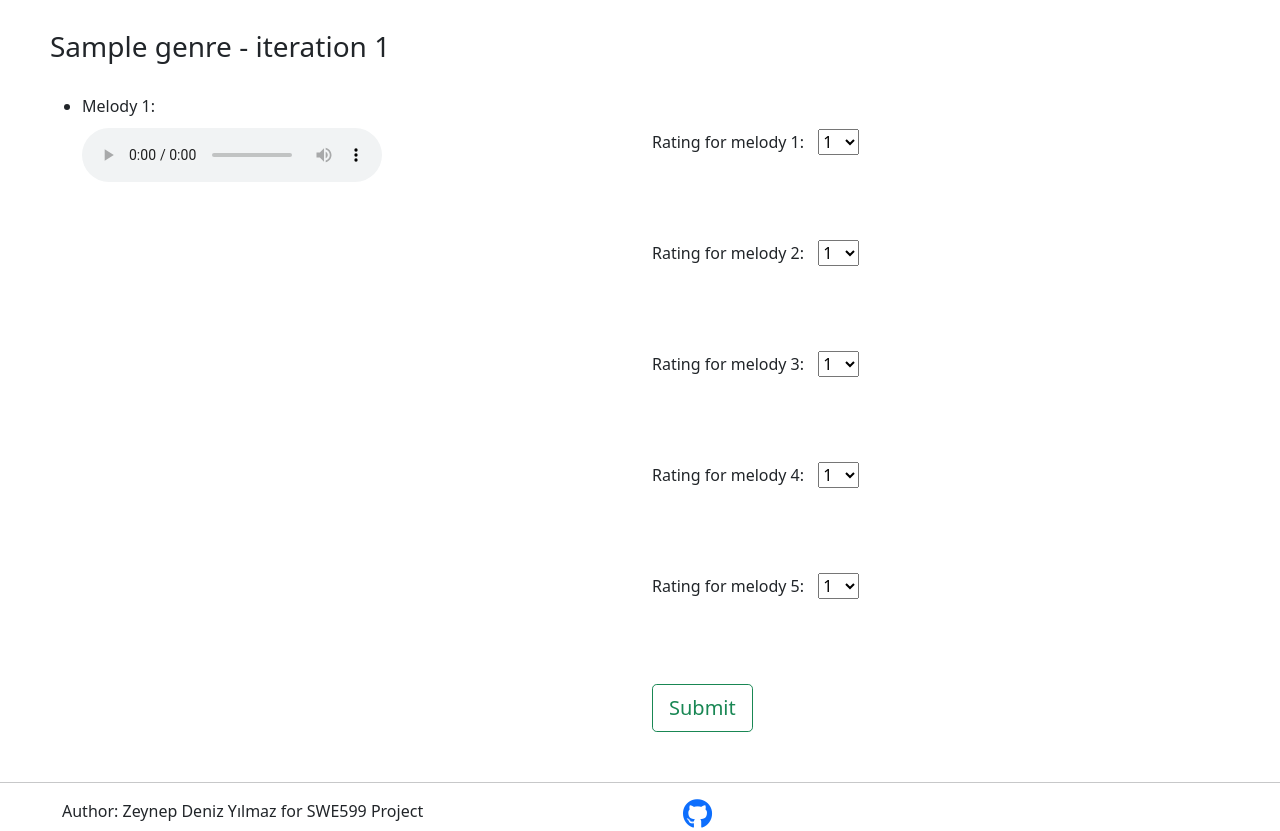
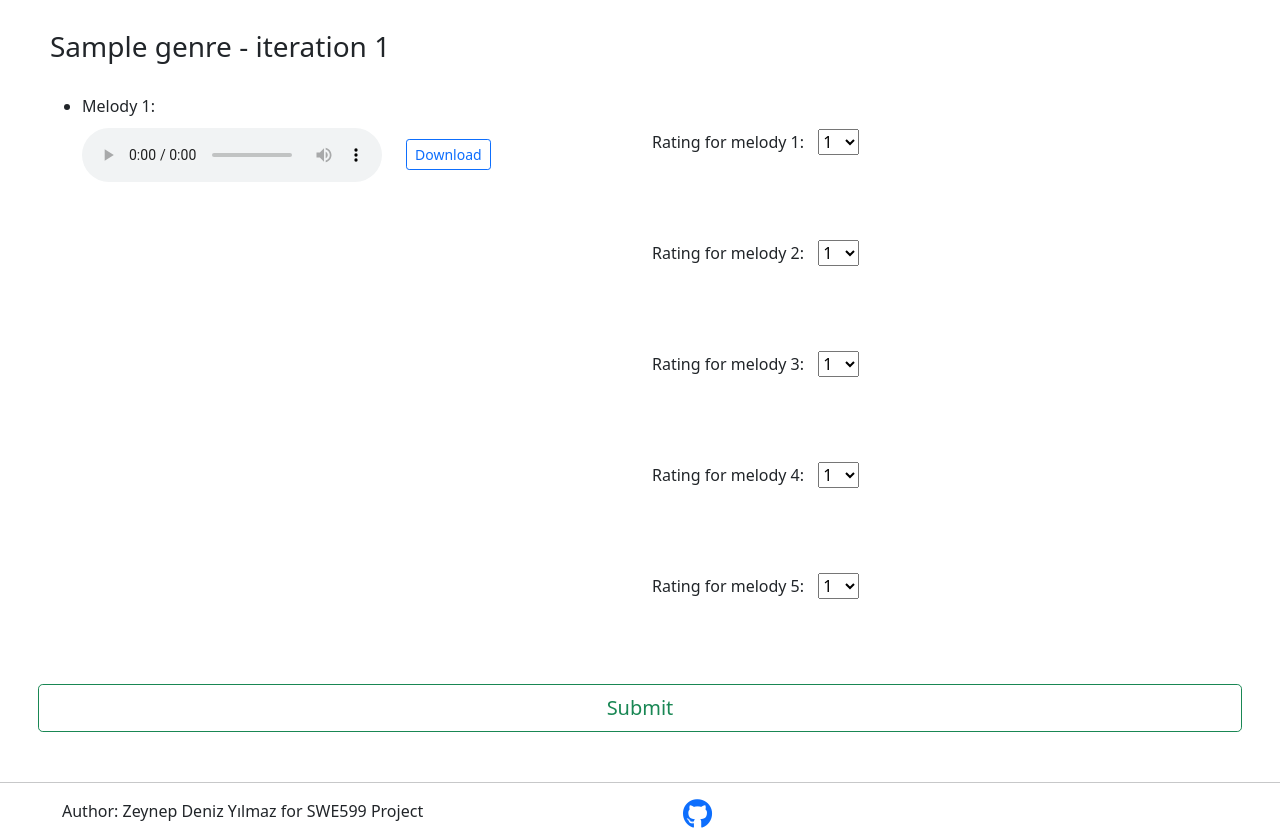
Before and after one commit to ZDenizYStenhaug/musicGeneration, a Django app: template pages/templates/iteration.html in a window 1280 px wide. Shown: the part 56-887 px from the top of the page. Run offline with Django 4.2, Linux system fonts and the light colour scheme; tables that the repository leaves empty hold one stand-in row (values such as "Sample post"); the template is opened without the code that fills it: values that come from a table or form of the project are taken from there, most other values are stand-ins (such as "Sample title", 1, 10 or a date in 2020); some libraries are stand-ins or nearby versions.

Commit message:
add download functionality

```diff
--- a/pages/templates/iteration.html
+++ b/pages/templates/iteration.html
@@ -11,6 +11,8 @@
         <ul>
             {% for path in melodies_path %}
                 <li>
+                    <div class="row">
+                        <div class="col">
                             Melody {{ forloop.counter }}:
                             <figure style="margin-top: 10px;">
                                 <audio
@@ -20,6 +22,12 @@
                                         <code>audio</code> element.
                                 </audio>
                             </figure>
+                        </div>
+                        <div class="col" style="margin-top: 45px;">
+                            <a class="btn btn-outline-primary btn-sm" href="{{path}}">Download</a>
+                        </div>
+
+                    </div>
                 </li>
             {% endfor %}
         </ul>
@@ -40,11 +48,11 @@
                     </div>
                   {% endfor %}
                   <input type="hidden" name="itr" value="{{iteration_num}}">
-                  <button type="submit" action="" class="btn btn-outline-success btn-lg">Submit</button>
               </form>
           </div>
+      </div>
+      <button type="submit" action="" class="btn btn-outline-success btn-lg btn-block">Submit</button>
 
-      </div>
   </div>
 </div>
 
```
Lines whose indentation alone changed are shown as unchanged.
